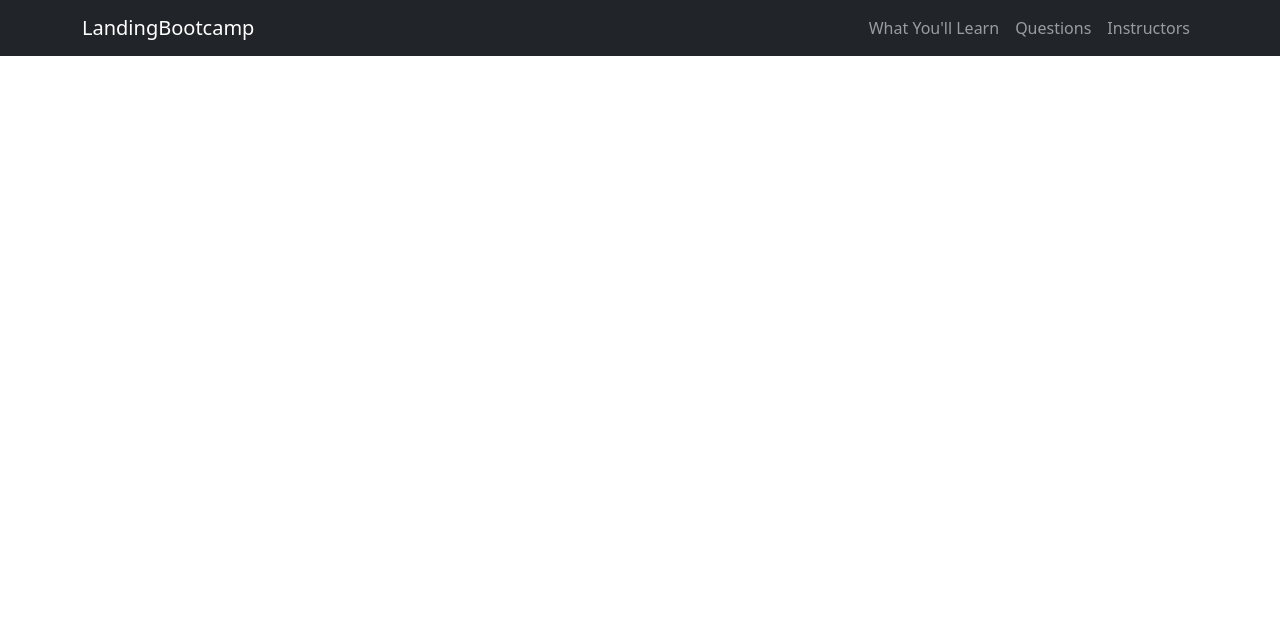
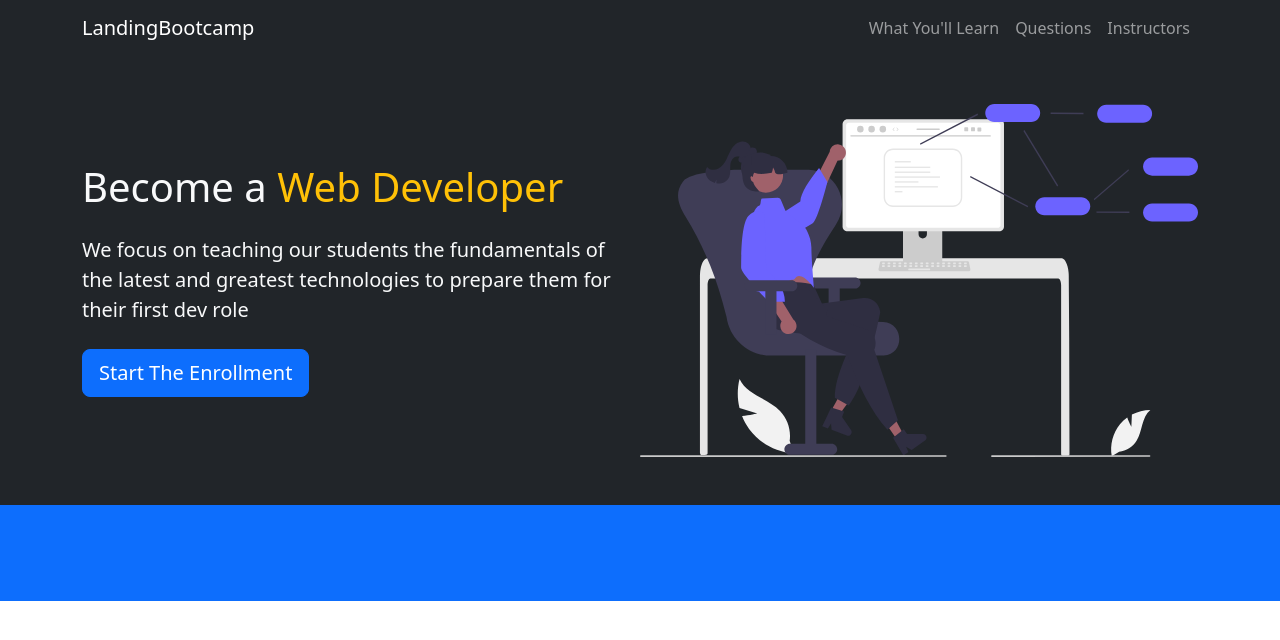
Before and after one commit to tsion-oss/Landing, a plain HTML site: page land/index.html in a window 1280 px wide. Drawn offline with nearby package versions, Linux system fonts and the light colour scheme.

Commit message:
added a showcase section to the landing

```diff
--- a/land/index.html
+++ b/land/index.html
@@ -31,6 +31,31 @@
             </div>
         </div>
     </nav>
+
+
+    <!-- Showcase -->
+    <section class="bg-dark text-light p-5 text-center text-sm-start">
+        <div class="container">
+           <div class="d-sm-flex align-items-center justify-content-between">
+               <div>
+                   <h1>Become a <span class="text-warning">Web Developer</span> </h1>
+                   <p class="lead my-4">
+                      We focus on teaching our students the fundamentals of the latest and greatest technologies to prepare them for their first dev role
+                   </p>
+                   <button class="btn btn-primary btn-lg">Start The Enrollment</button>
+               </div>
+               <img class="img-fluid w-50 d-none d-sm-block" src="img/undraw_software_engineer_re_tnjc.svg" alt="">
+           </div>
+        </div>
+    </section>
+
+    <!-- Newsletter -->
+
+    <section class="bg-primary text-light p-5">
+
+    </section>
+
+
     <script src="https://cdn.jsdelivr.net/npm/bootstrap@5.3.2/dist/js/bootstrap.bundle.min.js" integrity="sha384-C6RzsynM9kWDrMNeT87bh95OGNyZPhcTNXj1NW7RuBCsyN/o0jlpcV8Qyq46cDfL" crossorigin="anonymous"></script>
 </body>
 </html>
```
